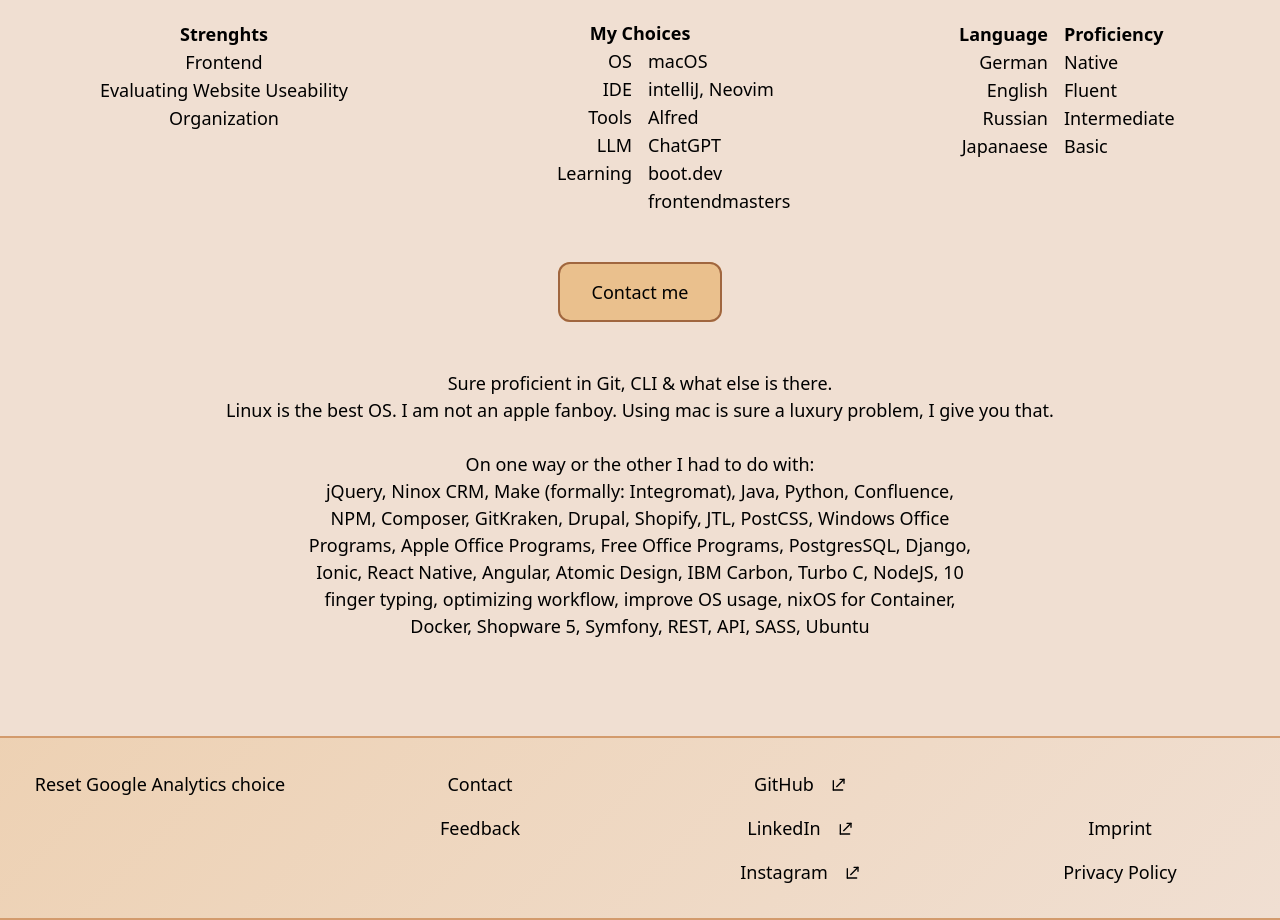
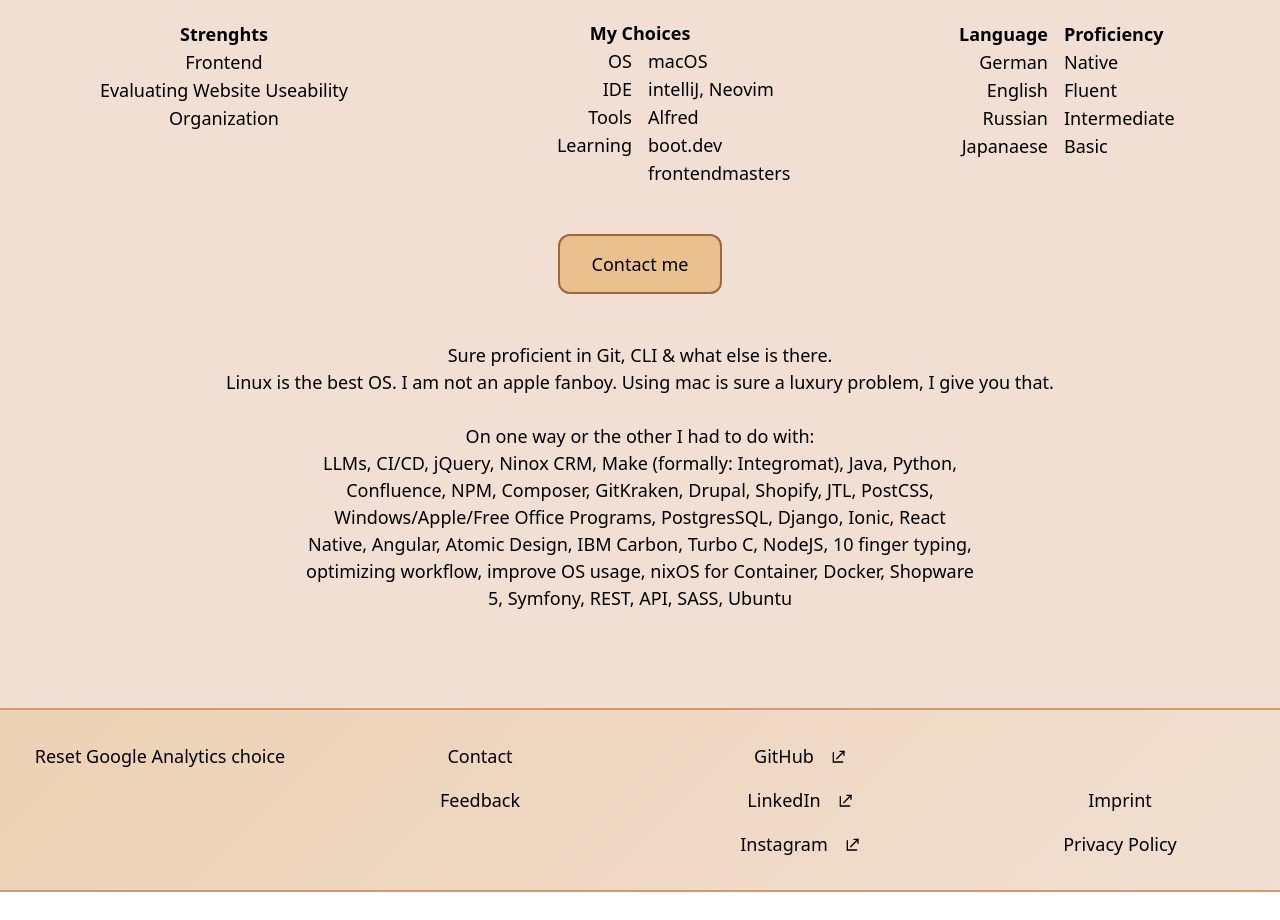
Before and after one commit to lilalunex/best-personal-website-on-the-internet, a SvelteKit app: page /dev in a window 1280 px wide. Shown: the part 1100-2020 px from the top of the page. After the commit the page ends 1992 px from the top, so only its background shows below. Built offline with nearby package versions, Linux system fonts and the light colour scheme; no server answers.

Commit message:
Improve dev texts

```diff
--- a/src/routes/dev/+page.svelte
+++ b/src/routes/dev/+page.svelte
@@ -10,7 +10,7 @@
         <h1 class="title text-center underline color-golden-tan text-[48px] xl:text-[64px] text-shadow-[2px_1px_0_black]">
             Dev</h1>
 
-            <div class="grid grid-cols-1 xl-grid-cols-2 gap-8 pt-8">
+        <div class="grid grid-cols-1 xl-grid-cols-2 gap-8 pt-8">
             <div class="text-center xl:text-right xl:flex flex-col justify-center md:align-items-end">
                 <h1 class="text-3xl">Lunex Edakumi</h1>
                 <p class="text-2xl">Yet another Web Developer.</p>
@@ -108,14 +108,12 @@
                         <p>OS</p>
                         <p>IDE</p>
                         <p>Tools</p>
-                        <p>LLM</p>
                         <p>Learning</p>
                     </div>
                     <div class="text-xl text-left">
                         <p>macOS</p>
                         <p>intelliJ, Neovim</p>
                         <p>Alfred</p>
-                        <p>ChatGPT</p>
                         <p>boot.dev<br>frontendmasters</p>
                     </div>
                 </div>
@@ -152,9 +150,9 @@
             <br>
             <p class="ch-65 mx-auto">
                 On one way or the other I had to do with:<br>
-                jQuery, Ninox CRM, Make (formally: Integromat), Java, Python, Confluence, NPM, Composer,
-                GitKraken, Drupal, Shopify, JTL, PostCSS, Windows Office Programs, Apple Office Programs, Free Office
-                Programs, PostgresSQL, Django, Ionic, React Native, Angular, Atomic Design, IBM Carbon, Turbo C, NodeJS,
+                LLMs, CI/CD, jQuery, Ninox CRM, Make (formally: Integromat), Java, Python, Confluence, NPM, Composer,
+                GitKraken, Drupal, Shopify, JTL, PostCSS, Windows/Apple/Free Office Programs, PostgresSQL, Django,
+                Ionic, React Native, Angular, Atomic Design, IBM Carbon, Turbo C, NodeJS,
                 10 finger typing, optimizing workflow, improve OS usage, nixOS for Container, Docker, Shopware 5,
                 Symfony, REST, API, SASS, Ubuntu
             </p>
```
